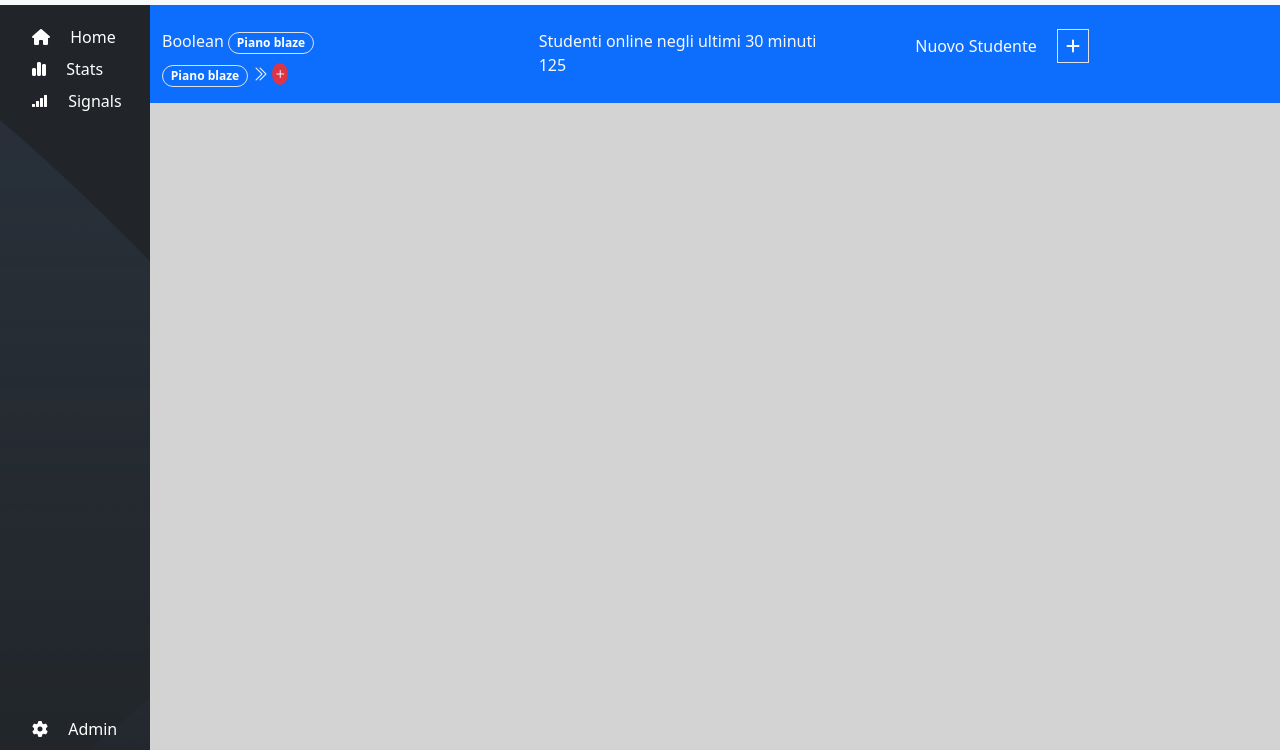
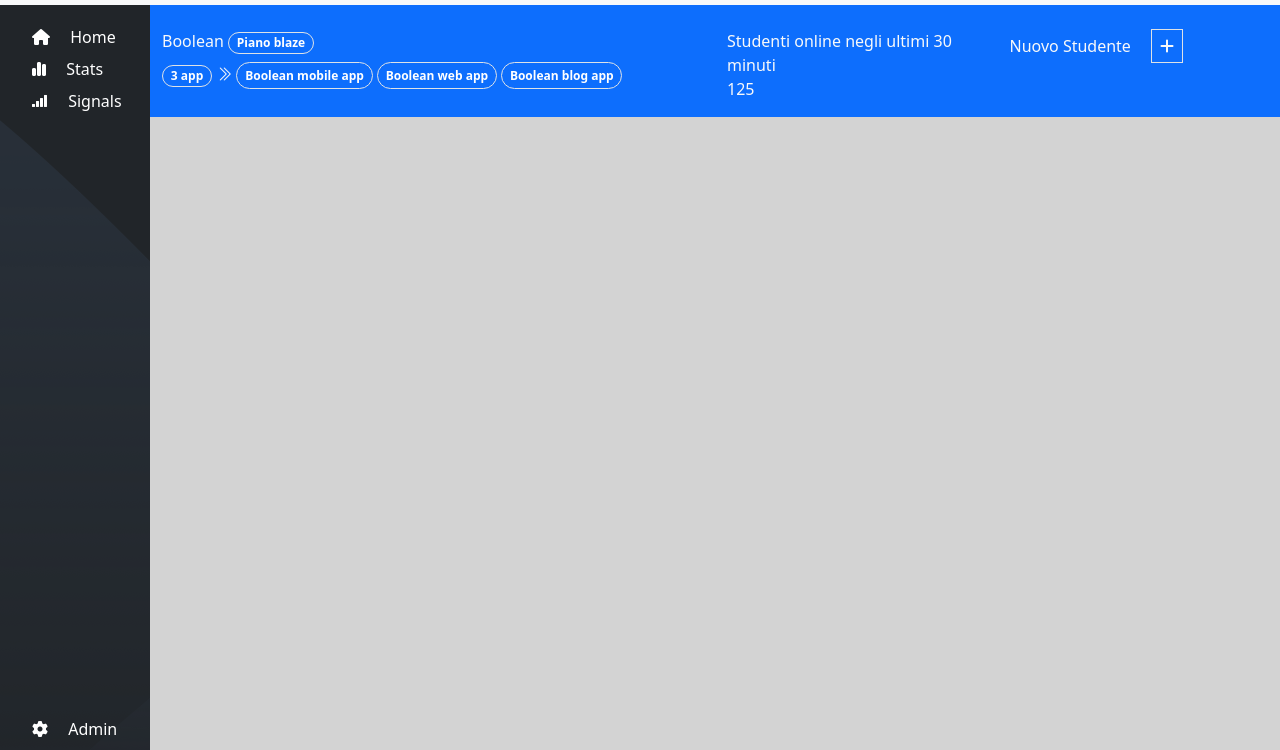
Before and after one commit to LorisMarzocchi/html-css-bootstrap-dashboard, a plain HTML site: page index.html in a window 1280 px wide. Shown: the part 50-800 px from the top of the page. Drawn offline with nearby package versions, Linux system fonts and the light colour scheme.

Commit message:
addblubar

```diff
--- a/index.html
+++ b/index.html
@@ -42,7 +42,7 @@
             </div>
         </nav>
     </div>
-    <div class="sidebar bg-dark text-white">
+    <div class="sidebar col-auto bg-dark text-white">
         <div class="nav_buttons mt-3">
             <ul>
                 <li class="list-group-item py-1"><i class="fa-solid fa-house me-3"></i>
@@ -66,26 +66,29 @@
     </div>
     <div class="main_content">
         <div class="bar-header bg-primary text-light ">
-            <div class="container">
+            <div class="container-fluid">
                 <div class="row py-3">
-                    <div class="col-12 col-md-4 order-md-3 pt-2 ">
+                    <div class="col-lg-3 col-md-4 order-md-3 pt-2 ">
                         <div class="">
                             <span>Nuovo Studente</span>
                             <span><i class="fa-solid fa-plus p-2 ms-3 border"></i></span>
                         </div>
                     </div>
-                    <div class="col-12 col-md-4 pt-2">
+                    <div class="col-lg-6 col-md-4 pt-2">
                         <div>
                             <span>Boolean</span>
                             <span class="badge rounded-pill border text-bg-primary">Piano blaze</span>
                         </div>
-                        <div class="mt-2">
-                            <span class="badge rounded-pill border text-bg-primary">Piano blaze</span>
+                        <div class=" clo-12 mt-2">
+                            <span class="badge rounded-pill border text-bg-primary">3 app</span>
                             <i class="bi bi-chevron-double-right "></i>
-                            <i class="bi bi-plus bg-danger rounded-circle fs-6"></i>
+                            <span class="badge d-none d-lg-inline rounded-pill border text-bg-primary">Boolean mobile app</span>
+                            <span class="badge  d-none d-lg-inline rounded-pill border text-bg-primary">Boolean web app</span>
+                            <span class="badge d-none d-lg-inline rounded-pill border text-bg-primary">Boolean blog app</span>
+                            <i class="bi bi-plus bg-danger d-lg-none d-sm-inline rounded-circle fs-6"></i>
                         </div>
                     </div>
-                    <div class="col-12 col-md-4 pt-2">
+                    <div class="col-lg-3 col-md-4 pt-2">
                         <div>Studenti online negli ultimi 30 minuti</div>
                         <div>125</div>
                     </div>
```
